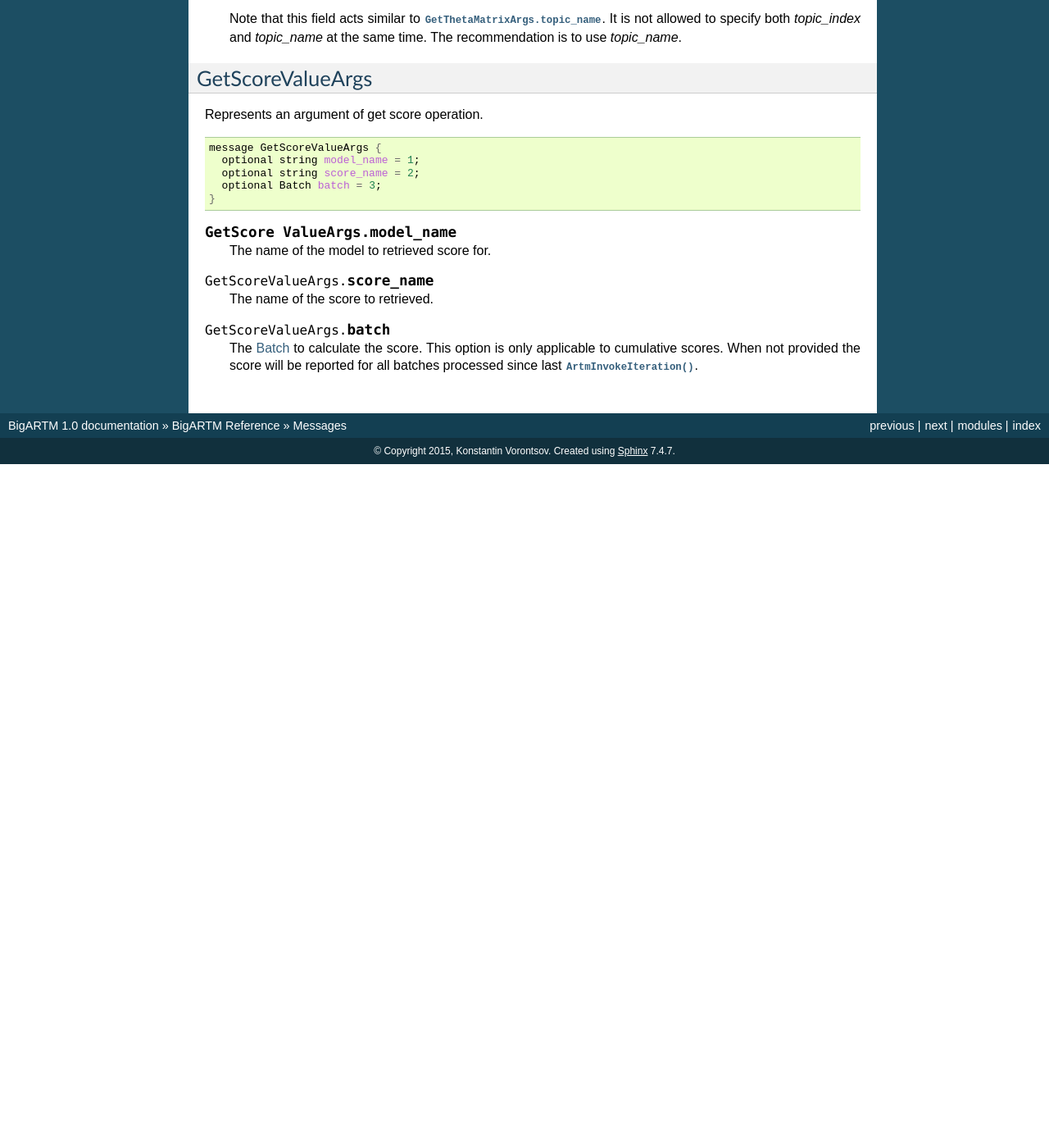
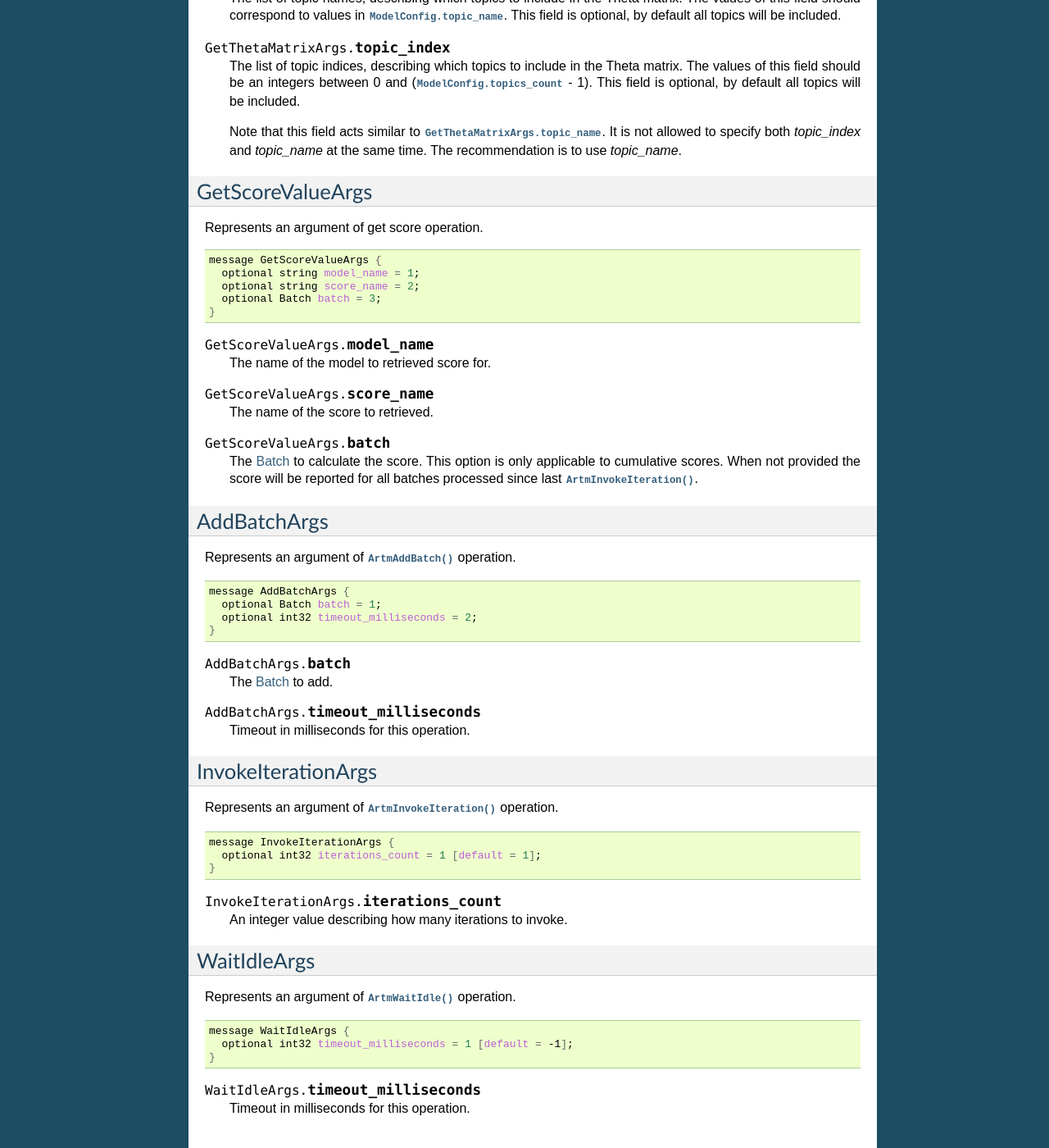
Before and after one commit to bigartm/bigartm, a Sphinx documentation site: the page built from docs/ref/messages.txt, in a window 1280 px wide and 1400 px high, scrolled down 26104 px. Shown: the whole window at 82% size. Built offline with Sphinx 7.4.7, drawn with Linux system fonts in a browser that asks for light colours; formulas are drawn with MathJax 3; before the commit the page ends 26670 px from its top, so only the background shows below that; some of the changed text lies outside the part shown.

Commit message:
#118 Update documentation after Pull Request #115 [skip ci]

```diff
--- a/docs/ref/cpp_client.txt
+++ b/docs/ref/cpp_client.txt
@@ -51,6 +51,9 @@
     This parameter allows you to specify a writable disk location where BigARTM can cache Theta matrix
     between iterations to avoid storing it in main memory.
 
+  * ``--merger_queue_size`` limits the size of the merger queue. Decrease the size of the queue might
+    reduce memory usage, but decrease CPU utilization of the processors.
+
 .. code-block:: bash
 
    >cpp_client --help
@@ -88,6 +91,7 @@
      --parsing_format arg (=0)             parsing format (0 - UCI, 1 - matrix
                                            market)
      --disk_cache_folder arg               disk cache folder
+     --merger_queue_size arg               size of the merger queue
 
    Networking options (experimental):
      --nodes arg                  endpoints of the remote nodes (enables network
--- a/docs/ref/cpp_interface.txt
+++ b/docs/ref/cpp_interface.txt
@@ -37,7 +37,7 @@
      Returns mutable configuration of the master component.
      Remember to call :cpp:func:`Reconfigure` to propagate your changes to master component.
 
-  .. cpp:function:: void InvokeIteration(int iterations_count)
+  .. cpp:function:: void InvokeIteration(int iterations_count = 1)
 
      Invokes certain number of iterations.
 
--- a/docs/ref/messages.txt
+++ b/docs/ref/messages.txt
@@ -918,6 +918,8 @@
     optional string stream_name = 2 [default = "@global"];
     optional Type model_type = 3 [default = UnigramDocumentModel];
     optional string dictionary_name = 4;
+    optional float theta_sparsity_eps = 5 [default = 1e-37];
+    repeated string theta_sparsity_topic_name = 6;
   }
 
 .. attribute:: PerplexityScoreConfig.field_name
@@ -945,6 +947,9 @@
     optional double raw = 2;
     optional double normalizer = 3;
     optional int32 zero_words = 4;
+    optional double theta_sparsity_value = 5;
+    optional int32 theta_sparsity_zero_topics = 6;
+    optional int32 theta_sparsity_total_topics = 7;
   }
 
 .. attribute:: PerplexityScore.value
@@ -966,6 +971,9 @@
    A number of tokens that have zero probability p(w|t,d) in a document.
    Such tokens are evaluated based on to unigram document model or unigram colection model.
 
+.. attribute:: PerplexityScore.theta_sparsity_value
+
+   A fraction of zero entries in the theta matrix.
 
 .. _SparsityThetaScoreConfig:
 
@@ -1853,7 +1861,7 @@
     optional Batch batch = 3;
   }
 
-.. attribute:: GetScore ValueArgs.model_name
+.. attribute:: GetScoreValueArgs.model_name
 
   The name of the model to retrieved score for.
 
@@ -1866,3 +1874,62 @@
   The :ref:`Batch` to calculate the score.
   This option is only applicable to cumulative scores.
   When not provided the score will be reported for all batches processed since last :c:func:`ArtmInvokeIteration`.
+
+
+.. _AddBatchArgs:
+
+AddBatchArgs
+============
+
+Represents an argument of :c:func:`ArtmAddBatch` operation.
+
+.. code-block:: bash
+
+  message AddBatchArgs {
+    optional Batch batch = 1;
+    optional int32 timeout_milliseconds = 2;
+  }
+
+.. attribute:: AddBatchArgs.batch
+
+  The :ref:`Batch` to add.
+
+.. attribute:: AddBatchArgs.timeout_milliseconds
+
+  Timeout in milliseconds for this operation.
+
+
+.. _InvokeIterationArgs:
+
+InvokeIterationArgs
+===================
+
+Represents an argument of :c:func:`ArtmInvokeIteration` operation.
+
+.. code-block:: bash
+
+  message InvokeIterationArgs {
+    optional int32 iterations_count = 1 [default = 1];
+  }
+
+.. attribute:: InvokeIterationArgs.iterations_count
+
+  An integer value describing how many iterations to invoke.
+
+
+.. _WaitIdleArgs:
+
+WaitIdleArgs
+============
+
+Represents an argument of :c:func:`ArtmWaitIdle` operation.
+
+.. code-block:: bash
+
+  message WaitIdleArgs {
+    optional int32 timeout_milliseconds = 1 [default = -1];
+  }
+
+.. attribute:: WaitIdleArgs.timeout_milliseconds
+
+  Timeout in milliseconds for this operation.
```
Also changed, not shown: docs/ref/c_interface.txt (+20 -9 lines).
